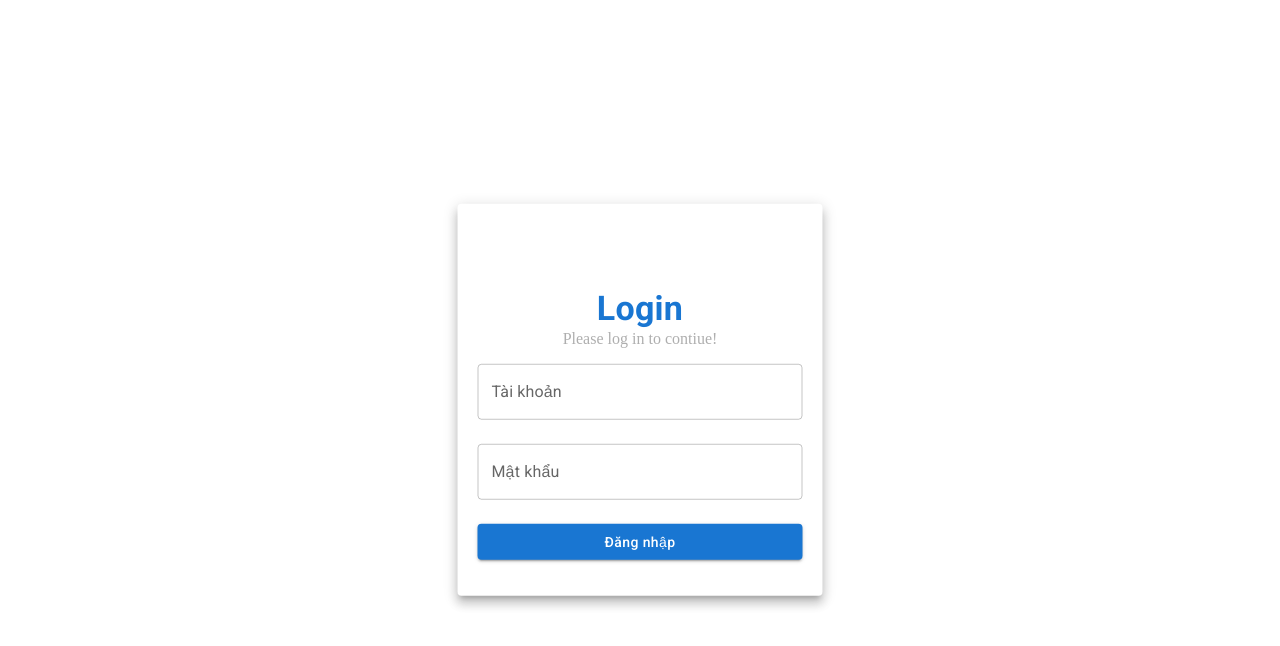
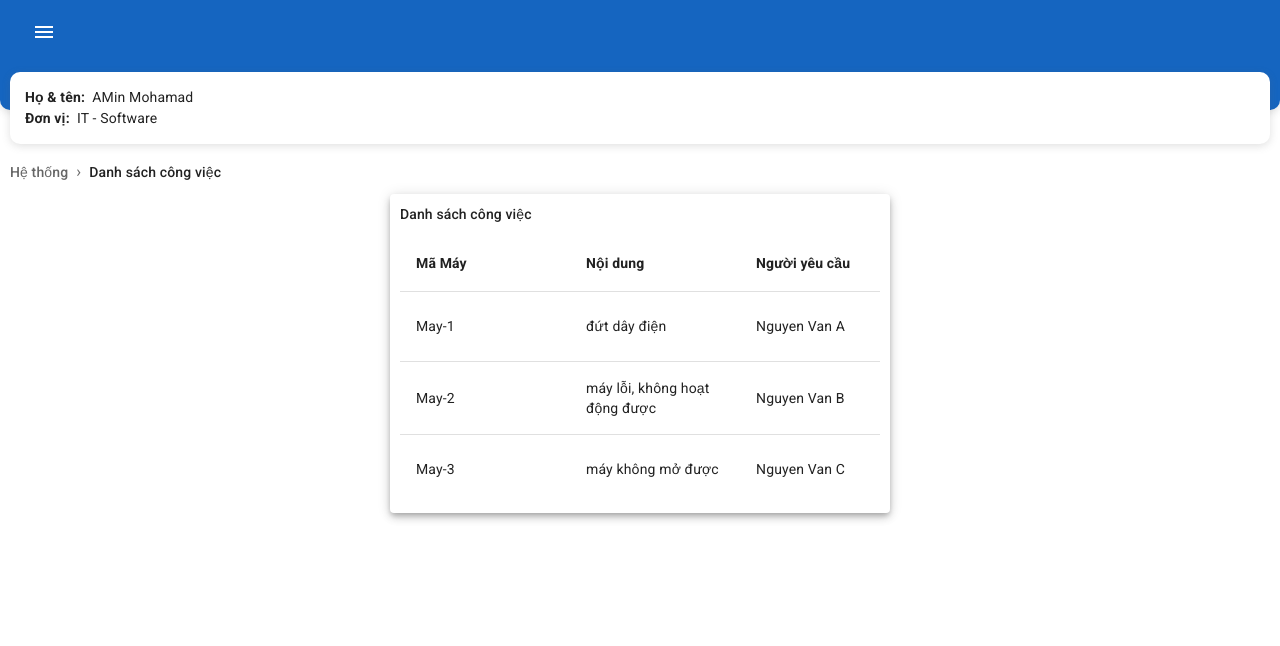
Before and after one commit to min03041999/fe-downtime-v1, a React (Create React App) app: page /electric in a window 1280 px wide. Shown: the top 646 px of the page. Built offline with nearby package versions, Linux system fonts and the light colour scheme; a web font is replaced by a local one.

Commit message:
feat(electric): build an work list screen for ui

```diff
--- /dev/null
+++ b/src/components/Title.js
@@ -0,0 +1,17 @@
+import React from 'react';
+import { Typography } from '@mui/material';
+
+const titleStyle = {
+    fontSize: "14px",
+    fontWeight: "500",
+    marginBottom: "10px"
+}
+
+const Title = (props) => {
+    const { titleText } = props;
+    return (
+        <Typography sx={titleStyle}>{titleText}</Typography>
+    )
+}
+
+export default Title;
--- a/src/config/RoutesElectric.js
+++ b/src/config/RoutesElectric.js
@@ -1,11 +1,17 @@
 import React from "react";
 import { Routes, Route } from "react-router-dom";
+import WorkListScreen from "../screens/electric/WorkListScreen";
+import UserlistScreen from "../screens/electric/UserListScreen";
 import InfoUserScreen from "../screens/electric/InfoUserScreen";
+import StatusScreen from "../screens/electric/StatusScreen";
 
 const RoutesElectric = () => {
     return (
         <Routes>
-            <Route path="/" element={<InfoUserScreen />} />
+            <Route path="/" element={<WorkListScreen />} />
+            <Route path="/list-user" element={<UserlistScreen />} />
+            <Route path="/user" element={<InfoUserScreen />} />
+            <Route path="/status" element={<StatusScreen />} />
         </Routes>
     );
 };
--- a/src/screens/electric/ElectricScreen.js
+++ b/src/screens/electric/ElectricScreen.js
@@ -2,18 +2,30 @@ import React, { useState } from "react";
 import LoginScreen from "../LoginScreen";
 import SideBar from "../../components/SideBar";
 import RoutesElectric from "../../config/RoutesElectric";
+import WorkOutlineOutlinedIcon from '@mui/icons-material/WorkOutlineOutlined';
+import RecentActorsOutlinedIcon from '@mui/icons-material/RecentActorsOutlined';
 import BadgeOutlinedIcon from '@mui/icons-material/BadgeOutlined';
 import AutorenewIcon from "@mui/icons-material/Autorenew";
 
 
 const ElectricScreen = () => {
-    const [login, setLogin] = useState(false);
+    const [login, setLogin] = useState(true);
 
     const sideBarMenu = [
         {
+            icon: <WorkOutlineOutlinedIcon />,
+            text: "Danh sách công việc",
+            path: "/electric",
+        },
+        {
+            icon: <RecentActorsOutlinedIcon />,
+            text: "Danh sách nhân viên",
+            path: "/electric/list-user",
+        },
+        {
             icon: <BadgeOutlinedIcon />,
             text: "Thông tin cá nhân",
-            path: "/electric",
+            path: "/electric/user",
         },
         {
             icon: <AutorenewIcon />,
--- a/src/screens/electric/InfoUserScreen.js
+++ b/src/screens/electric/InfoUserScreen.js
@@ -1,4 +1,4 @@
-import React from 'react'
+import React from 'react';
 
 const InfoUserScreen = () => {
     return (
@@ -6,4 +6,4 @@ const InfoUserScreen = () => {
     )
 }
 
-export default InfoUserScreen
+export default InfoUserScreen;
--- /dev/null
+++ b/src/screens/electric/StatusScreen.js
@@ -0,0 +1,82 @@
+import React from "react";
+import PropTypes from "prop-types";
+import { Box, Tabs, Tab } from "@mui/material";
+import BreadCrumb from "../../components/BreadCrumb";
+import ProgressStatus from "../../components/ProgressStatus";
+
+function CustomTabPanel(props) {
+    const { children, value, index, ...other } = props;
+
+    return (
+        <div
+            role="tabpanel"
+            hidden={value !== index}
+            id={`simple-tabpanel-${index}`}
+            aria-labelledby={`simple-tab-${index}`}
+            {...other}
+        >
+            {value === index && (
+                <Box sx={{ p: 1 }} textAlign="center">
+                    <Box>{children}</Box>
+                </Box>
+            )}
+        </div>
+    );
+}
+
+CustomTabPanel.propTypes = {
+    children: PropTypes.node,
+    index: PropTypes.number.isRequired,
+    value: PropTypes.number.isRequired,
+};
+
+function a11yProps(index) {
+    return {
+        id: `simple-tab-${index}`,
+        "aria-controls": `simple-tabpanel-${index}`,
+    };
+}
+
+const StatusScreen = () => {
+    const [value, setValue] = React.useState(0);
+
+    const handleChange = (event, newValue) => {
+        console.log(newValue);
+        setValue(newValue);
+    };
+    return (
+        <Box component="div">
+            <BreadCrumb breadCrumb={"Trạng thái xử lý"} />
+            <Box sx={{ width: "100%" }}>
+                <Box sx={{ borderBottom: 1, borderColor: "divider" }}>
+                    <Tabs
+                        value={value}
+                        variant="fullWidth"
+                        onChange={handleChange}
+                        aria-label="basic tabs example"
+                        centered
+                    >
+                        <Tab
+                            label="Đang xử lý"
+                            {...a11yProps(0)}
+                            sx={{ fontSize: "14px", textTransform: "capitalize" }}
+                        />
+                        <Tab
+                            label="Lịch sử"
+                            {...a11yProps(1)}
+                            sx={{ fontSize: "14px", textTransform: "capitalize" }}
+                        />
+                    </Tabs>
+                </Box>
+                <CustomTabPanel value={value} index={0}>
+                    <ProgressStatus />
+                </CustomTabPanel>
+                <CustomTabPanel value={value} index={1}>
+                    History is empty
+                </CustomTabPanel>
+            </Box>
+        </Box>
+    );
+};
+
+export default StatusScreen;
--- /dev/null
+++ b/src/screens/electric/UserListScreen.js
@@ -0,0 +1,27 @@
+import React from 'react';
+import { Box, Paper, TableContainer, Table, TableHead, TableRow, TableCell } from '@mui/material';
+import BreadCrumb from "../../components/BreadCrumb";
+
+const PaperStyle = {
+    position: "relative",
+    marginTop: "10px",
+    padding: "10px",
+};
+
+const UserlistScreen = () => {
+    return (
+        <Box component="div">
+            <BreadCrumb breadCrumb={"Danh sách nhân viên"} />
+            <Box
+                component="div"
+                sx={{ display: "block", margin: "0 auto", maxWidth: "500px" }}
+            >
+                <Paper sx={PaperStyle} elevation={5}>
+
+                </Paper>
+            </Box>
+        </Box>
+    )
+}
+
+export default UserlistScreen;
--- /dev/null
+++ b/src/screens/electric/WorkListScreen.js
@@ -0,0 +1,83 @@
+import React from 'react';
+import { Box, Paper, TableContainer, Table, TableHead, TableRow, TableCell, TableBody, Button } from '@mui/material';
+import BreadCrumb from '../../components/BreadCrumb';
+import Title from '../../components/Title';
+
+const PaperStyle = {
+    position: "relative",
+    marginTop: "10px",
+    padding: "10px",
+};
+
+const WorkListScreen = () => {
+
+    const rows = [
+        { id: 1, machine: 'May-1', content: 'đứt dây điện', user: "Nguyen Van A" },
+        { id: 2, machine: 'May-2', content: 'máy lỗi, không hoạt động được', user: "Nguyen Van B" },
+        { id: 3, machine: 'May-3', content: 'máy không mở được', user: "Nguyen Van C" },
+    ];
+
+    return (
+        <Box component="div">
+            <BreadCrumb breadCrumb={"Danh sách công việc"} />
+            <Box
+                component="div"
+                sx={{ display: "block", margin: "0 auto", maxWidth: "500px" }}
+            >
+                <Paper sx={PaperStyle} elevation={5}>
+                    <Title titleText={"Danh sách công việc"} />
+                    <TableContainer >
+                        <Table stickyHeader aria-label="sticky table">
+                            <TableHead>
+                                <TableRow>
+                                    <TableCell style={{ fontWeight: "bold", minWidth: "170px" }}>
+                                        Mã Máy
+                                    </TableCell>
+                                    <TableCell style={{ fontWeight: "bold", minWidth: "170px" }}>
+                                        Nội dung
+                                    </TableCell>
+                                    <TableCell style={{ fontWeight: "bold", minWidth: "170px" }}>
+                                        Người yêu cầu
+                                    </TableCell>
+                                    <TableCell></TableCell>
+                                </TableRow>
+                            </TableHead>
+                            <TableBody>
+                                {rows.map((row, index) => (
+                                    <TableRow
+                                        key={index}
+                                        sx={{ '&:last-child td, &:last-child th': { border: 0 } }}
+
+                                    >
+                                        <TableCell component="th" scope="row">
+                                            {row.machine}
+                                        </TableCell>
+                                        <TableCell >
+                                            {row.content}
+                                        </TableCell>
+                                        <TableCell >
+                                            {row.user}
+                                        </TableCell>
+                                        <TableCell >
+                                            <Button
+                                                variant="contained"
+                                                color="primary"
+                                                sx={{
+                                                    whiteSpace: "nowrap"
+                                                }}
+                                            >
+                                                Giao phó
+                                            </Button>
+                                        </TableCell>
+                                    </TableRow>
+                                ))}
+                            </TableBody>
+                        </Table>
+                    </TableContainer>
+                </Paper>
+            </Box>
+        </Box>
+    )
+}
+
+export default WorkListScreen;
--- a/src/screens/production/ProductionScreen.js
+++ b/src/screens/production/ProductionScreen.js
@@ -6,7 +6,7 @@ import NotificationsNoneIcon from "@mui/icons-material/NotificationsNone";
 import AutorenewIcon from "@mui/icons-material/Autorenew";
 
 const ProductionScreen = () => {
-    const [login, setLogin] = useState(false);
+    const [login, setLogin] = useState(true);
     const sideBarMenu = [
         {
             icon: <NotificationsNoneIcon />,
```
